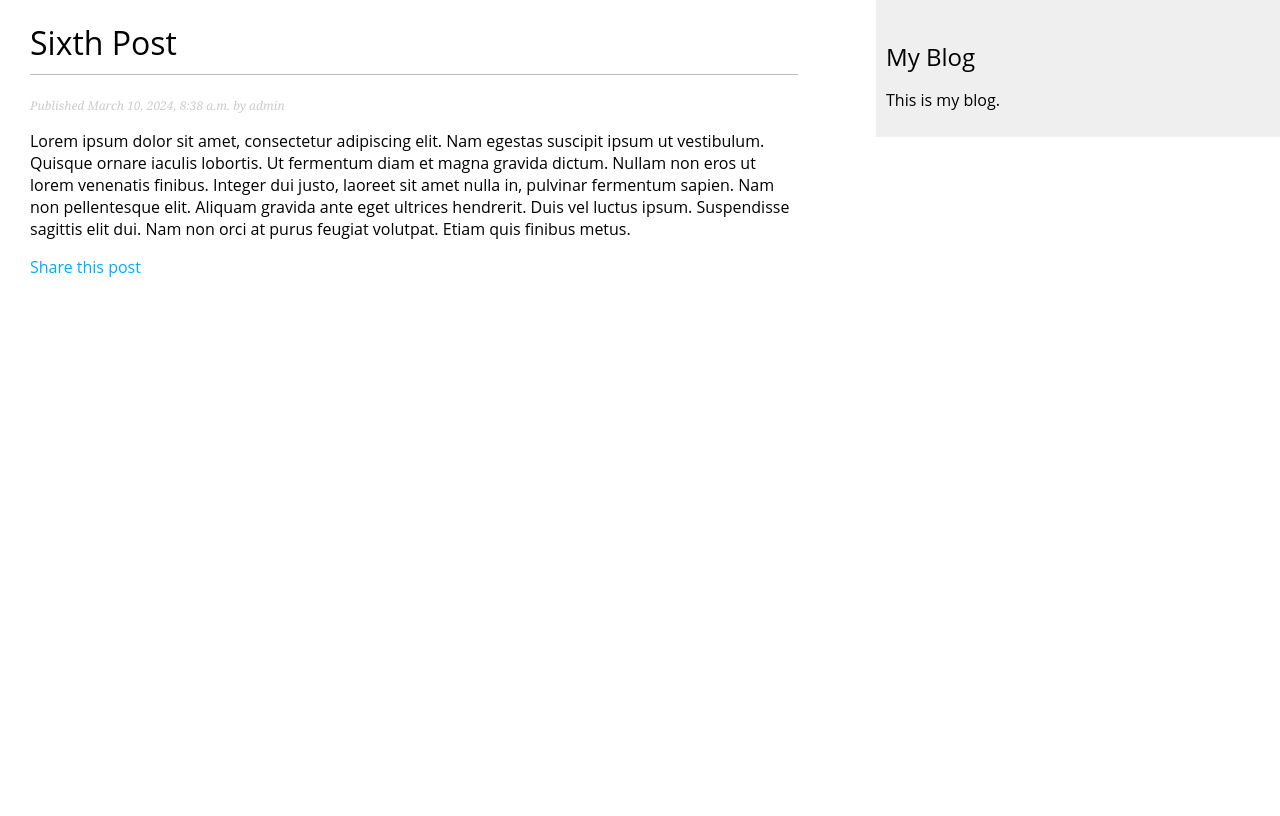
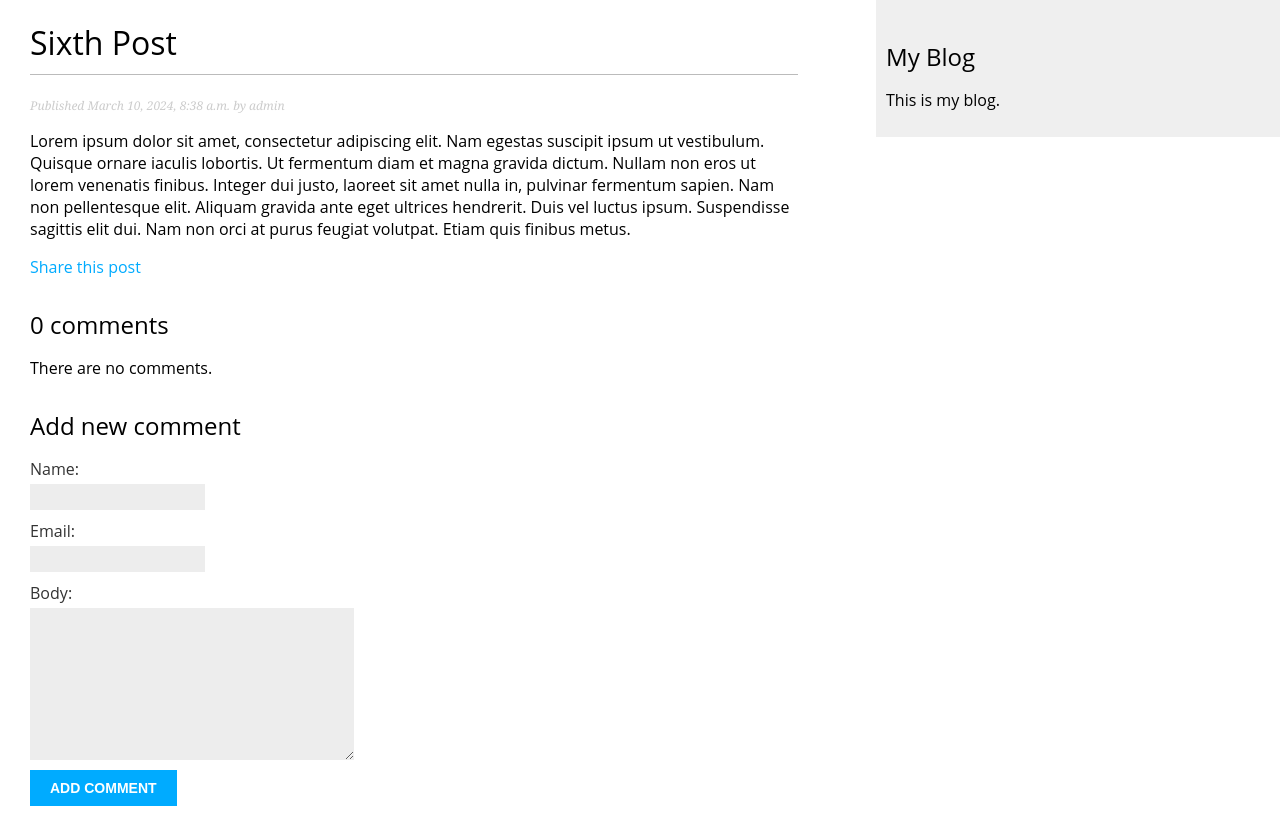
Before and after one commit to thooriqnurali/blog, a Django app: a page that uses blog/templates/blog/post/detail.html in a window 1280 px wide. Before the commit the page ends 277 px from the top, so only its background shows below. Run offline with Django 4.2, Linux system fonts and the light colour scheme; data comes from the database, SQL or seed files in the repository; both versions use the stored data as it was after the commit.

Commit message:
add comment feature

```diff
--- a/blog/forms.py
+++ b/blog/forms.py
@@ -1,4 +1,5 @@
 from django import forms
+from .models import Comment
 
 class EmailPostForm(forms.Form):
     name = forms.CharField(max_length=25)
@@ -6,3 +7,8 @@ class EmailPostForm(forms.Form):
     to = forms.EmailField()
     comments = forms.CharField(required=False,
                                widget=forms.Textarea)
+
+class CommentForm(forms.ModelForm):
+    class Meta:
+        model = Comment
+        fields = ['name', 'email', 'body']
--- a/blog/models.py
+++ b/blog/models.py
@@ -48,3 +48,23 @@ class Post(models.Model):
                              self.publish.month,
                              self.publish.day,
                              self.slug])
+
+class Comment(models.Model):
+    post = models.ForeignKey(Post,
+                            on_delete=models.CASCADE,
+                            related_name='comments')
+    name = models.CharField(max_length=80)
+    email = models.EmailField()
+    body = models.TextField()
+    created = models.DateTimeField(auto_now_add=True)
+    updated = models.DateTimeField(auto_now=True)
+    active = models.BooleanField(default=True)
+
+    class Meta:
+        ordering = ['created']
+        indexes = [
+            models.Index(fields=['created'])
+        ]
+
+    def __str__(self):
+        return f'Comment by {self.name} on {self.post}'
--- a/blog/templates/blog/post/detail.html
+++ b/blog/templates/blog/post/detail.html
@@ -13,4 +13,21 @@
             Share this post
         </a>
     </p>
+    {% with comments.count as total_comments %}
+        <h2>
+            {{ total_comments }} comment{{total_comments|pluralize }}
+        </h2>
+    {% endwith %}
+    {% for comment in comments %}
+        <div class="comment">
+            <p class="info">
+                Comment {{ forloop.counter }} by {{ comment.name }}
+                {{ comment.created }}
+            </p>
+            {{ comment.body|linebreaks }}
+        </div>
+    {% empty %}
+        <p>There are no comments.</p>
+    {% endfor %}
+    {% include "blog/post/includes/comment_form.html" %}
 {% endblock%}
--- /dev/null
+++ b/blog/templates/blog/post/includes/comment_form.html
@@ -0,0 +1,6 @@
+<h2>Add new comment</h2>
+<form action="{% url "blog:post_comment" post.id %}" method="post">
+    {{ form.as_p }}
+    {% csrf_token %}
+    <p><input type="submit" value="Add comment"></p>
+</form>
--- a/blog/urls.py
+++ b/blog/urls.py
@@ -10,4 +10,6 @@ urlpatterns = [
          views.post_detail, name='post_detail'),
     path('<int:post_id>/share/',
          views.post_share, name='post_share'),
+    path('<int:post_id>/comment/',
+         views.post_comment, name='post_comment'),
 ]
--- a/blog/views.py
+++ b/blog/views.py
@@ -1,9 +1,9 @@
 from django.shortcuts import render, get_object_or_404
-from .models import Post
+from .models import Post, Comment
 from django.core.paginator import Paginator, EmptyPage, PageNotAnInteger
-from .forms import EmailPostForm
+from .forms import EmailPostForm, CommentForm
 from django.core.mail import send_mail
-
+from django.views.decorators.http import require_POST
 
 
 def post_list(request):
@@ -32,9 +32,16 @@ def post_detail(request, year, month, day, post):
                              publish__month=month,
                              publish__day=day)
 
+    # List of active comment
+    comments = post.comments.filter(active=True)
+    # Form for users to comment
+    form = CommentForm()
+
     return render(request,
                   'blog/post/detail.html',
-                  {'post':post})
+                  {'post': post,
+                   'comments': comments,
+                   'form': form})
 
 def post_share(request, post_id):
     # Retrieve post by id
@@ -59,3 +66,22 @@ def post_share(request, post_id):
 
     return render(request, 'blog/post/share.html',
                   {'post':post, 'form':form, 'sent':sent})
+
+@require_POST
+def post_comment(request, post_id):
+    post = get_object_or_404(Post, id=post_id, status=Post.Status.PUBLISHED)
+    comment = None
+    # A comment was pasted
+    form = CommentForm(data=request.POST)
+    if form.is_valid():
+        # Created a comment object without saving it to the database
+        comment = form.save(commit=False)
+        # Assign the past to the comment
+        comment.post = post
+        # Save the comment to thr database
+        comment.save()
+
+    return render(request, 'blog/post/comment.html',
+                  {'post': post,
+                   'form': form,
+                   'comment': comment})
```
Also changed, not shown: blog/admin.py (+7 -1 lines), blog/templates/blog/post/comment.html (added, +12 -0 lines), blog/migrations/0003_comment_comment_blog_commen_created_0e6ed4_idx.py (added), db.sqlite3.
